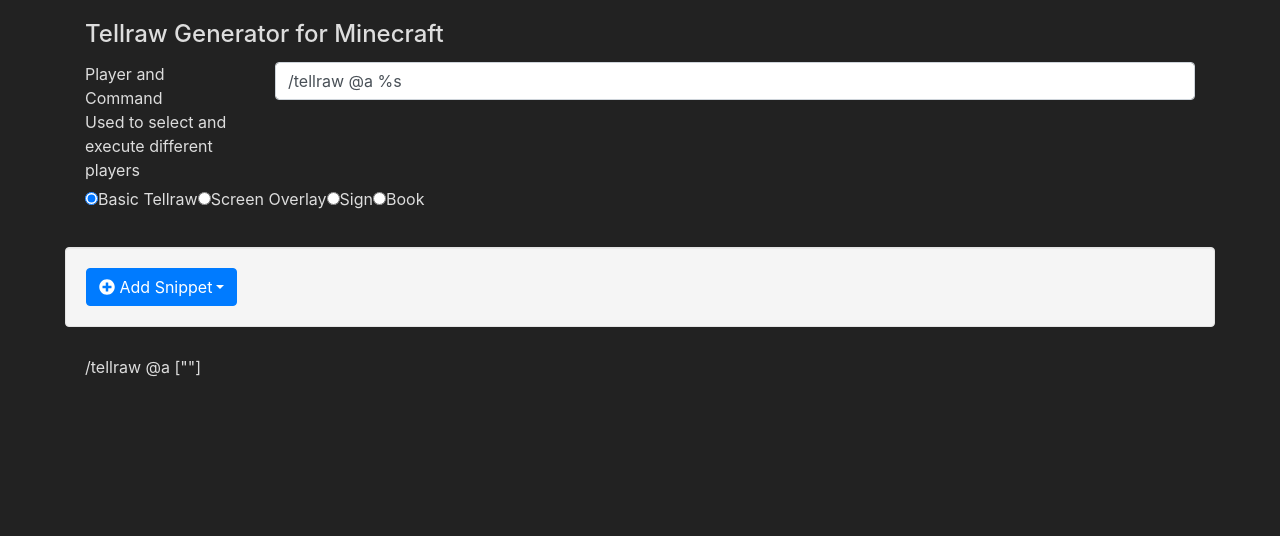
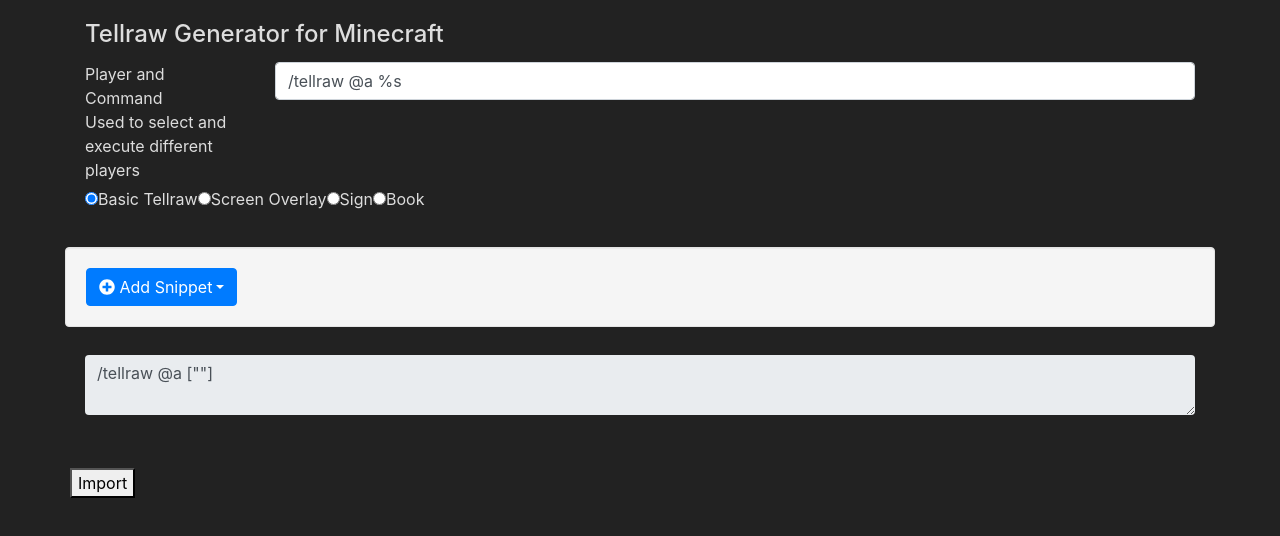
Before and after one commit to ezfe/tellraw, a React app: page / in a window 1280 px wide. Shown: the top 536 px of the page. Built offline with nearby package versions, Linux system fonts and the light colour scheme.

Commit message:
Added Color Well, Line Break Edits, Temporary Import

```diff
--- a/src/components/InlineEditButton.tsx
+++ b/src/components/InlineEditButton.tsx
@@ -5,6 +5,7 @@
 
 export interface InlineEditButtonAction {
   text: string
+  enabled: boolean
   id: string
   icon?: IconProp
 }
@@ -35,7 +36,14 @@
 
     return (
       <div className="btn-group">
-        <button type="button" className={`btn btn-${this.props.style || "secondary"}`} onClick={() => { this.props.onClick(this.props.mainAction.id) }}>
+        <button type="button"
+                className={`btn btn-${this.props.style || "secondary"}`}
+                disabled={!this.props.mainAction.enabled}
+                onClick={() => {
+                  if (this.props.mainAction.enabled) {
+                    this.props.onClick(this.props.mainAction.id)
+                  }
+                }}>
           <FontAwesomeIcon icon={getIcon(this.props.icon, "edit")} /> {this.props.mainAction.text}
         </button>
         <button type="button" className={`btn btn-${this.props.style || "secondary"} dropdown-toggle dropdown-toggle-split`} data-toggle="dropdown" aria-haspopup="true" aria-expanded="false">
@@ -44,10 +52,18 @@
         <div className="dropdown-menu">
           {
             this.props.dropdownActions.map(action => {
+              // Skip disabled actions
+              if (!action.enabled) {
+                return null
+              }
+
               return (
                 <a key={action.id} className="dropdown-item" href="#" onClick={() => { this.props.onClick(action.id) }}>
                   { action.icon ? (
-                      <FontAwesomeIcon icon={action.icon} />
+                      <>
+                        <FontAwesomeIcon icon={action.icon} />
+                        &nbsp;
+                      </>
                     ) : null }
                   { action.text }</a>
               )
--- a/src/components/InlineSnippetController/InlineSnippetController.tsx
+++ b/src/components/InlineSnippetController/InlineSnippetController.tsx
@@ -10,6 +10,7 @@
 import { InlineSelectorSnippetController } from "./InlineSelectorSnippetController";
 import { InlineTextSnippetController } from "./InlineTextSnippetController";
 import { InlineEditButton, InlineEditButtonAction } from "../InlineEditButton";
+import { MinecraftColorWell } from "../MinecraftColorWell";
 
 export interface InlineSnippetControllerProps {
   snippet: Snippet
@@ -41,7 +42,9 @@
   }
 
   customController() {
-    if (this.props.snippet instanceof TextSnippet) {
+    if (this.props.snippet instanceof LinebreakSnippet) {
+      return <span>Line Break ⏎</span>
+    } else if (this.props.snippet instanceof TextSnippet) {
       return <InlineTextSnippetController snippet={this.props.snippet as TextSnippet} updateSnippet={this.props.updateSnippet} />
     } else if (this.props.snippet instanceof SelectorSnippet) {
       return <InlineSelectorSnippetController snippet={this.props.snippet as SelectorSnippet} updateSnippet={this.props.updateSnippet} />
@@ -57,34 +60,41 @@
   render() {
     let startEditingAction: InlineEditButtonAction = {
       id: "start-editing",
-      text: "Edit"
+      text: "Edit",
+      enabled: !(this.props.snippet instanceof LinebreakSnippet)
     }
 
     let deleteAction: InlineEditButtonAction = {
       id: "delete",
       text: "Delete",
-      icon: "trash-alt"
+      icon: "trash-alt",
+      enabled: true
     }
 
     let duplicateAction: InlineEditButtonAction = {
       id: "duplicate",
-      text: "Duplicate"
+      text: "Duplicate",
+      icon: "clone",
+      enabled: true
     }
 
-    if (this.props.snippet instanceof LinebreakSnippet) {
-      // This has to come before TextSnippet since LinebreakSnippet isa TextSnippet
-      return <span>Line Break ⏎</span>
-    } else {
     return (
       <div className="row margin-below">
         <div className="col-1 col-sm-2">
-            <InlineEditButton onClick={this.editButtonClick} mainAction={startEditingAction} dropdownActions={[deleteAction, duplicateAction]} />
+          <InlineEditButton onClick={this.editButtonClick}
+                            mainAction={startEditingAction}
+                            dropdownActions={[
+                              deleteAction,
+                              duplicateAction
+                            ]} />
         </div>
         <div className="col">
           { this.customController() }
+        </div>
+        <div className="col-1">
+          <MinecraftColorWell color={this.props.snippet.color} />
         </div>
       </div>
     )
   }
 }
-}
--- /dev/null
+++ b/src/components/MinecraftColorWell.tsx
@@ -0,0 +1,20 @@
+import * as React from "react";
+import { Color, getCSSHEX } from "../classes/Color";
+
+interface MinecraftColorWellProps {
+  color: Color
+}
+
+export function MinecraftColorWell(props: MinecraftColorWellProps) {
+  return (
+    <div style={{
+      width: '32px',
+      height: '32px',
+      borderRadius: '6px',
+      borderStyle: 'solid',
+      borderWidth: '3px',
+      borderColor: 'grey',
+      backgroundColor: getCSSHEX(props.color)
+    }} />
+  )
+}
--- a/src/components/Tellraw.tsx
+++ b/src/components/Tellraw.tsx
@@ -19,6 +19,8 @@
 }
 
 class Tellraw extends React.Component<TellrawProps, TellrawState> {
+  outputFieldRef: React.RefObject<HTMLTextAreaElement>;
+
   constructor(props: TellrawProps) {
     super(props)
 
@@ -44,6 +46,8 @@
 
     this.updateCustomCommand = this.updateCustomCommand.bind(this)
     this.updateCommandType = this.updateCommandType.bind(this)
+
+    this.outputFieldRef = React.createRef();
   }
 
   componentDidUpdate(previousProps: TellrawProps, previousState: TellrawState) {
@@ -109,7 +113,31 @@
 
         <br />
         <br />
-        <span>{this.state.compiled}</span>
+        <div className="row margin-below">
+          <div className="col">
+          <textarea readOnly={true}
+                    className="form-control"
+                    style={{
+                      borderStyle: "none",
+
+                    }}
+                    onClick={() => {
+                      this.outputFieldRef.current.select()
+                    }}
+                    ref={this.outputFieldRef}
+                    value={this.state.compiled} />
+          </div>
+        </div>
+        <br />
+        <br />
+        <div className="row">
+          <button onClick={() => {
+            let string = prompt("Enter exported string!")
+            let obj = JSON.parse(string)
+            localStorage.setItem("jobject", JSON.stringify(obj["jobject"]));
+            location.reload();
+          }}>Import</button>
+        </div>
       </div>
     )
   }
--- a/src/index.tsx
+++ b/src/index.tsx
@@ -7,8 +7,8 @@
 import './styles/styles.scss';
 
 import { library } from '@fortawesome/fontawesome-svg-core';
-import { faEdit, faPlusCircle, faKeyboard, faTrophy, faUserTag, faTrashAlt } from '@fortawesome/free-solid-svg-icons';
-library.add(faEdit, faPlusCircle, faKeyboard, faTrophy, faUserTag, faTrashAlt)
+import { faEdit, faPlusCircle, faKeyboard, faTrophy, faUserTag, faTrashAlt, faClone } from '@fortawesome/free-solid-svg-icons';
+library.add(faEdit, faPlusCircle, faKeyboard, faTrophy, faUserTag, faTrashAlt, faClone)
 
 // Increment load count
 localStorage.setItem("loadCount", (1 + parseInt(localStorage.getItem("loadCount") || "0")).toString())
```
Lines whose indentation alone changed are shown as unchanged.
